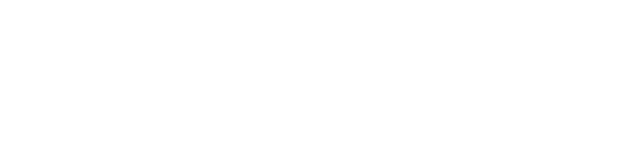
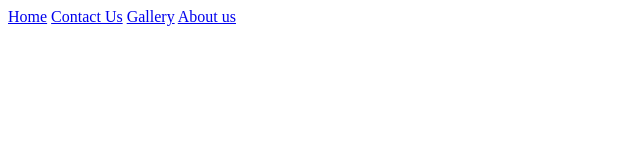
Before and after one commit to nethsarasahan61/Group-Activity--NOX-, a plain HTML site: page aboutus.html in a window 1280 px wide. Shown: the whole page, without its empty margins (0-640 px from the left). Drawn offline with Linux system fonts and the light colour scheme.

Commit message:
Na bar for aboutus.html

```diff
--- a/aboutus.html
+++ b/aboutus.html
@@ -6,6 +6,14 @@
     <title>About Us</title>
 </head>
 <body>
+    <header>
+        <nav>
+            <a href="index.html">Home</a>
+            <a href="contacts.html">Contact Us</a>
+            <a href="gallery.html">Gallery</a>
+            <a href="aboutus.html">About us</a>
+        </nav>
+    </header>
 
 </body>
 </html>
```
